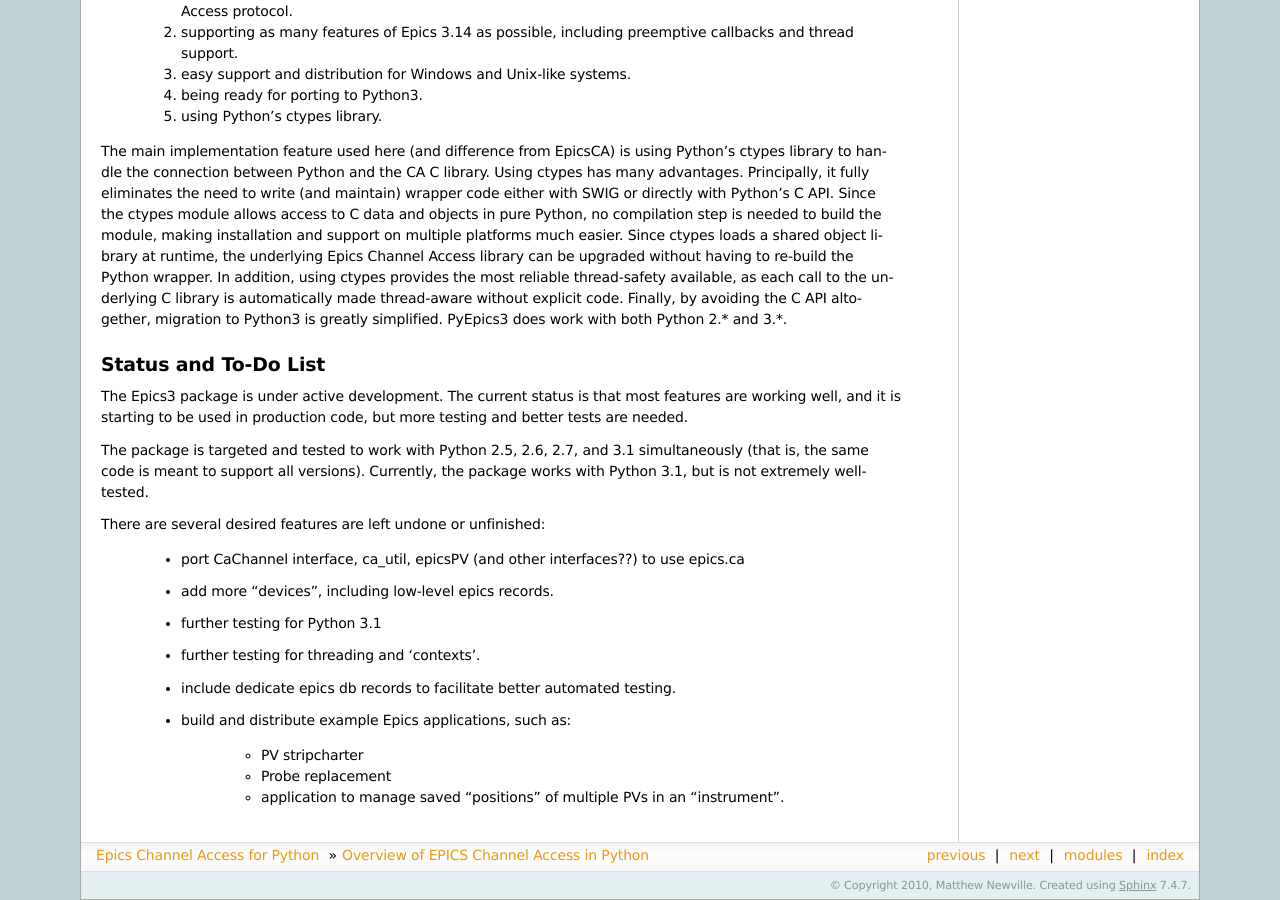
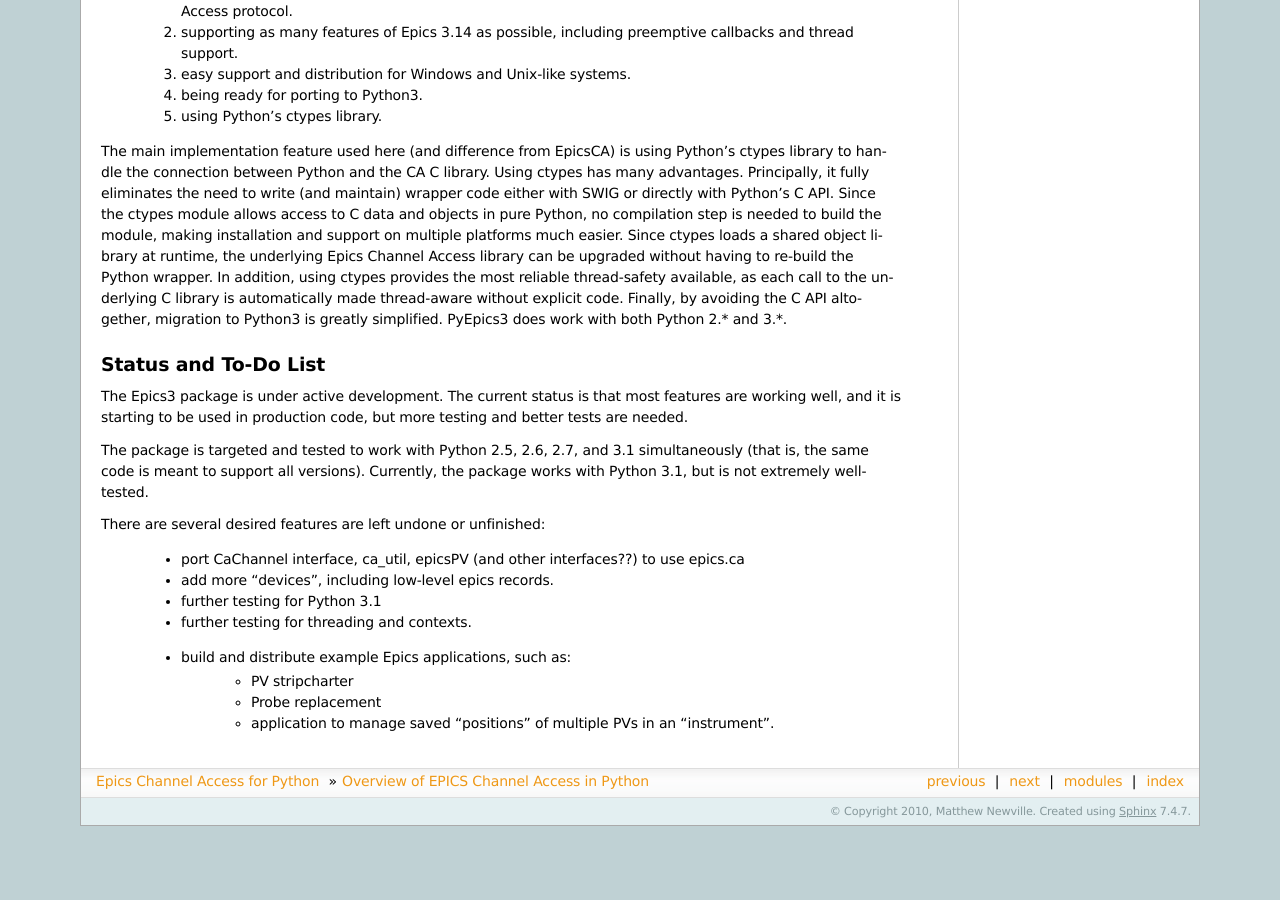
Before and after one commit to pyepics/pyepics, a Sphinx documentation site: the page built from doc/overview.rst, in a window 1280 px wide and 900 px high, scrolled down 5065 px. Built offline with Sphinx 7.4.7, drawn with Linux system fonts in a browser that asks for light colours; formulas are drawn with MathJax 3; the version number is read from the project's files by our own code; after the commit the page ends 5891 px from its top, so only the background shows below that.

Commit message:
doc changes for threads

```diff
--- a/doc/overview.rst
+++ b/doc/overview.rst
@@ -420,12 +420,9 @@
 
  *  further testing for Python 3.1
 
- *  further testing for threading and 'contexts'.
-
- *  include dedicate epics db records to facilitate better automated testing.
+ *  further testing for threading and contexts.
 
  *  build and distribute example Epics applications, such as:
-
      - PV stripcharter
      - Probe replacement
      - application to manage saved "positions" of multiple PVs in an
--- a/doc/pv.rst
+++ b/doc/pv.rst
@@ -18,8 +18,7 @@
 The :class:`PV` class
 =======================
 
-.. class:: PV(pvname[, callback=None[, form='native'[, auto_monitor=None[, connection_callback=None[,  connection_timeout=None[, verbose=False]]]]]])
-
+.. class:: PV(pvname[, callback=None[, form='native'[, auto_monitor=None[, connection_callback=None[,  connection_timeout=None[, verbose=False]]]]]] )
    create a PV object for a named Epics Process Variable.
 
    :param pvname: name of Epics Process Variable
```
